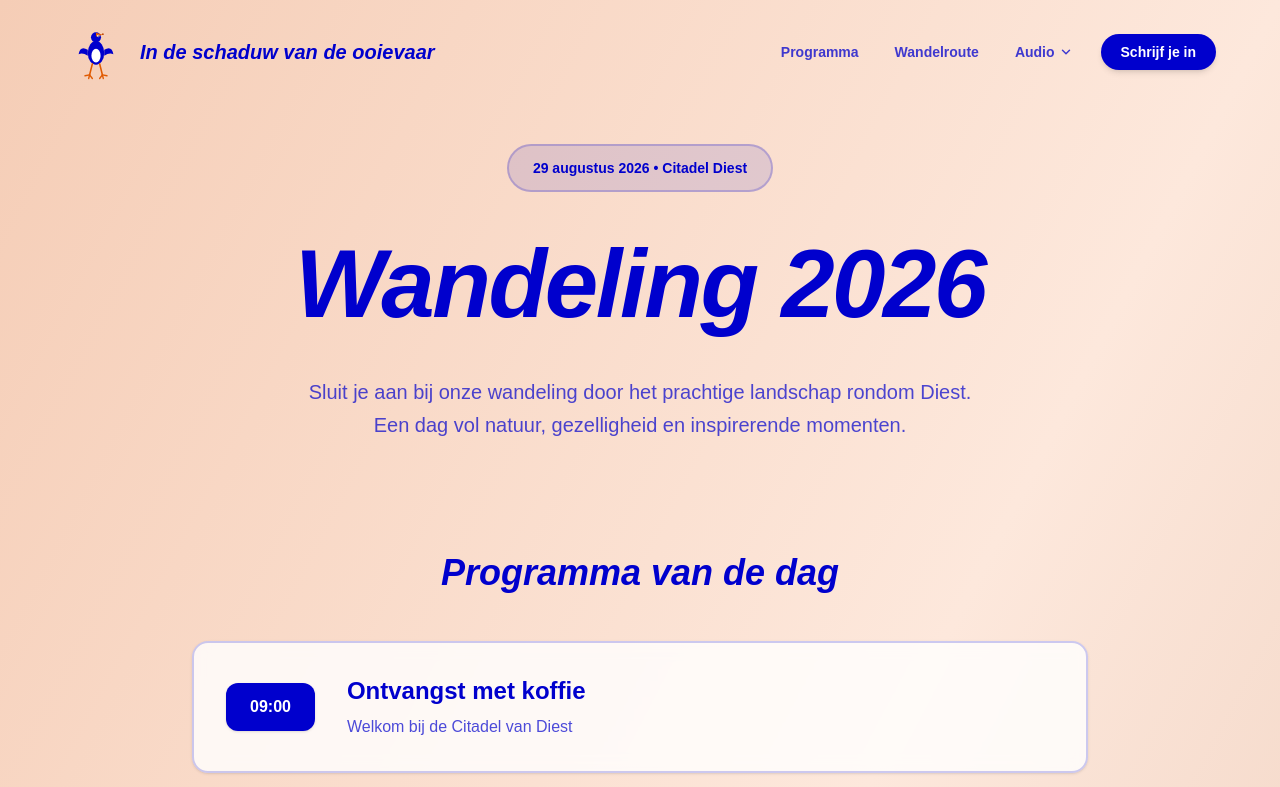
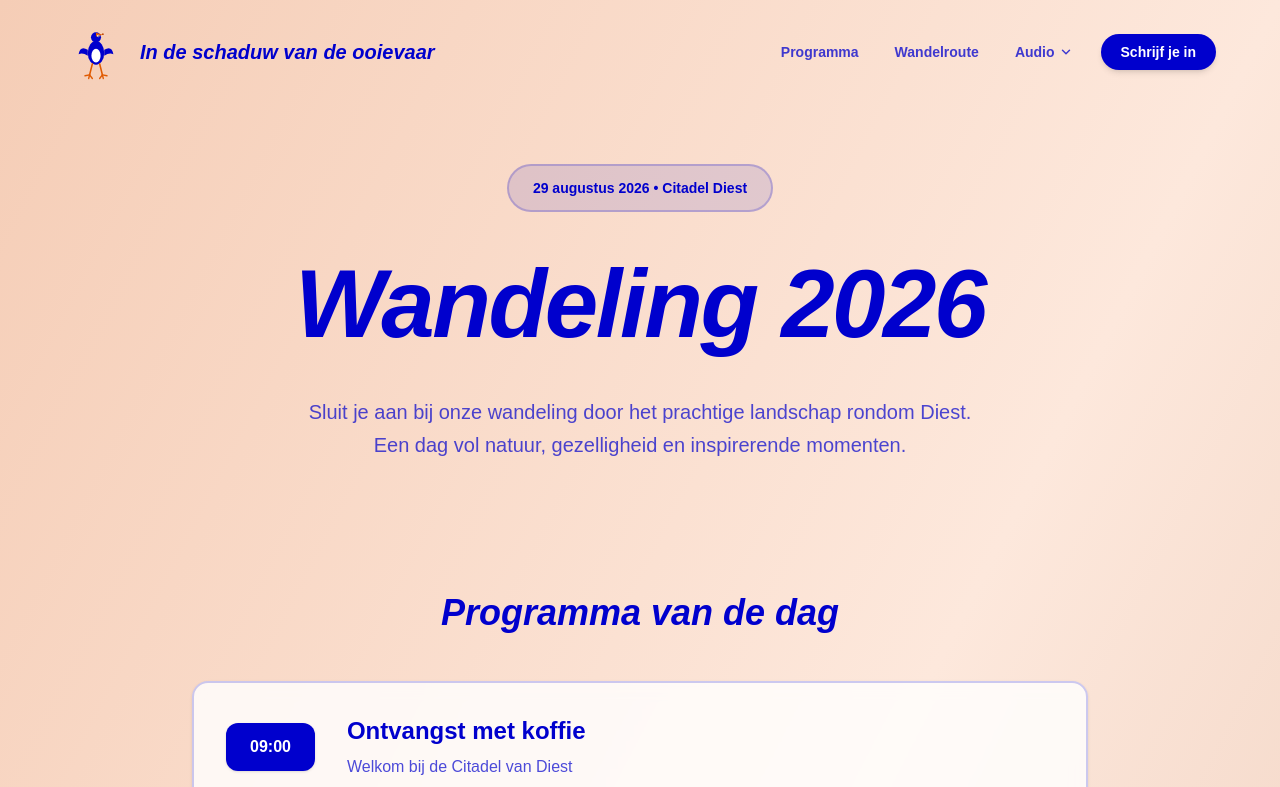
Before and after one commit to RCLA-TheMachine/event-app, a Next.js app: page / in a window 1280 px wide. Shown: the top 787 px of the page. Built offline with nearby package versions, Linux system fonts and the light colour scheme.

Commit message:
margin title

```diff
--- a/src/app/page.tsx
+++ b/src/app/page.tsx
@@ -20,7 +20,7 @@ export default function Home() {
       <Nav />
 
       {/* Hero Section */}
-      <section className="px-4 py-12 md:py-10">
+      <section className="px-4 py-12 md:py-15">
         <div className="mx-auto max-w-6xl text-center">
           <div className="mb-8 inline-block rounded-full bg-[#0000CD]/10 px-6 py-3 text-sm font-semibold text-[#0000CD] border-2 border-[#0000CD]/20">
             29 augustus 2026 • Citadel Diest
```
